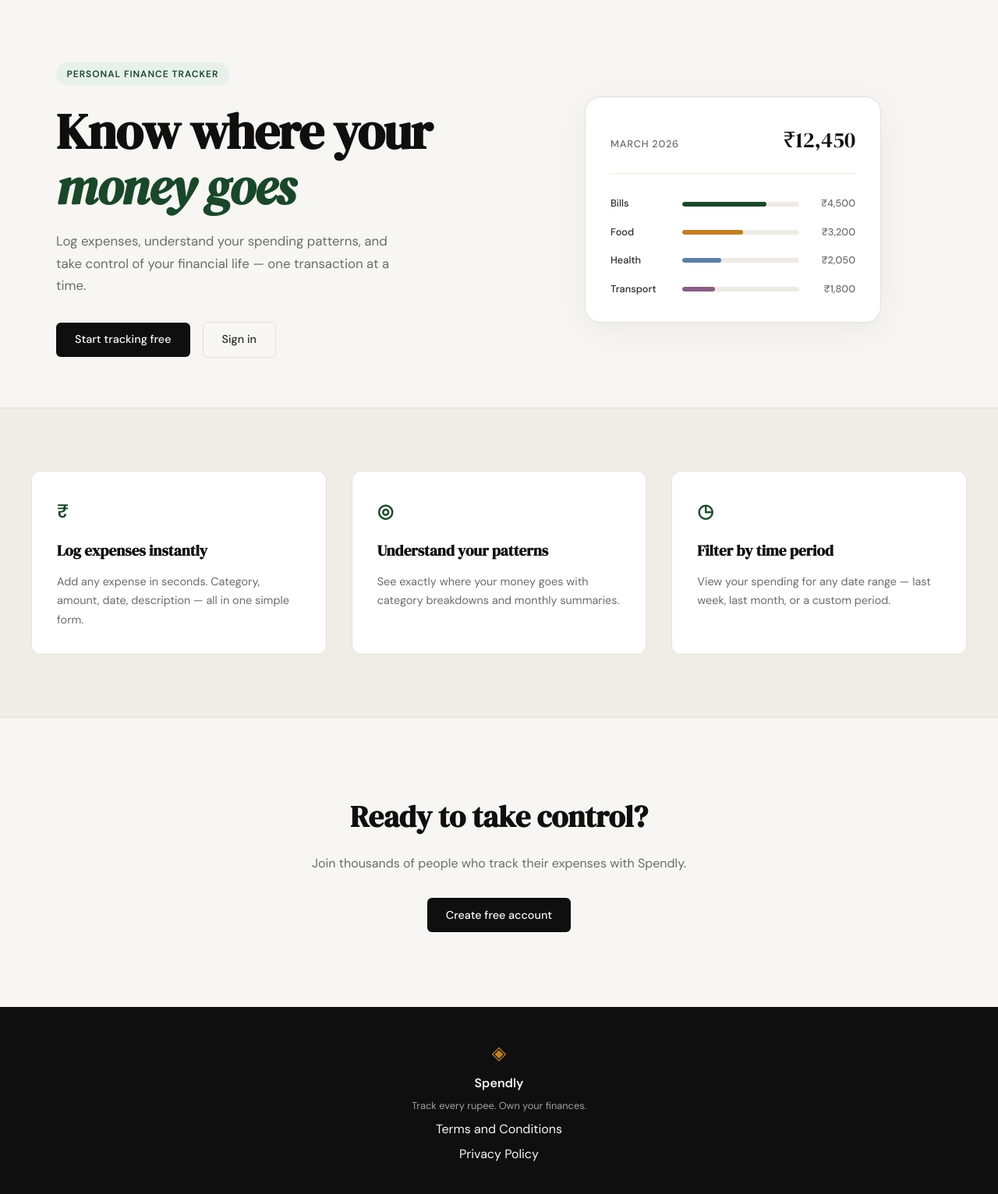
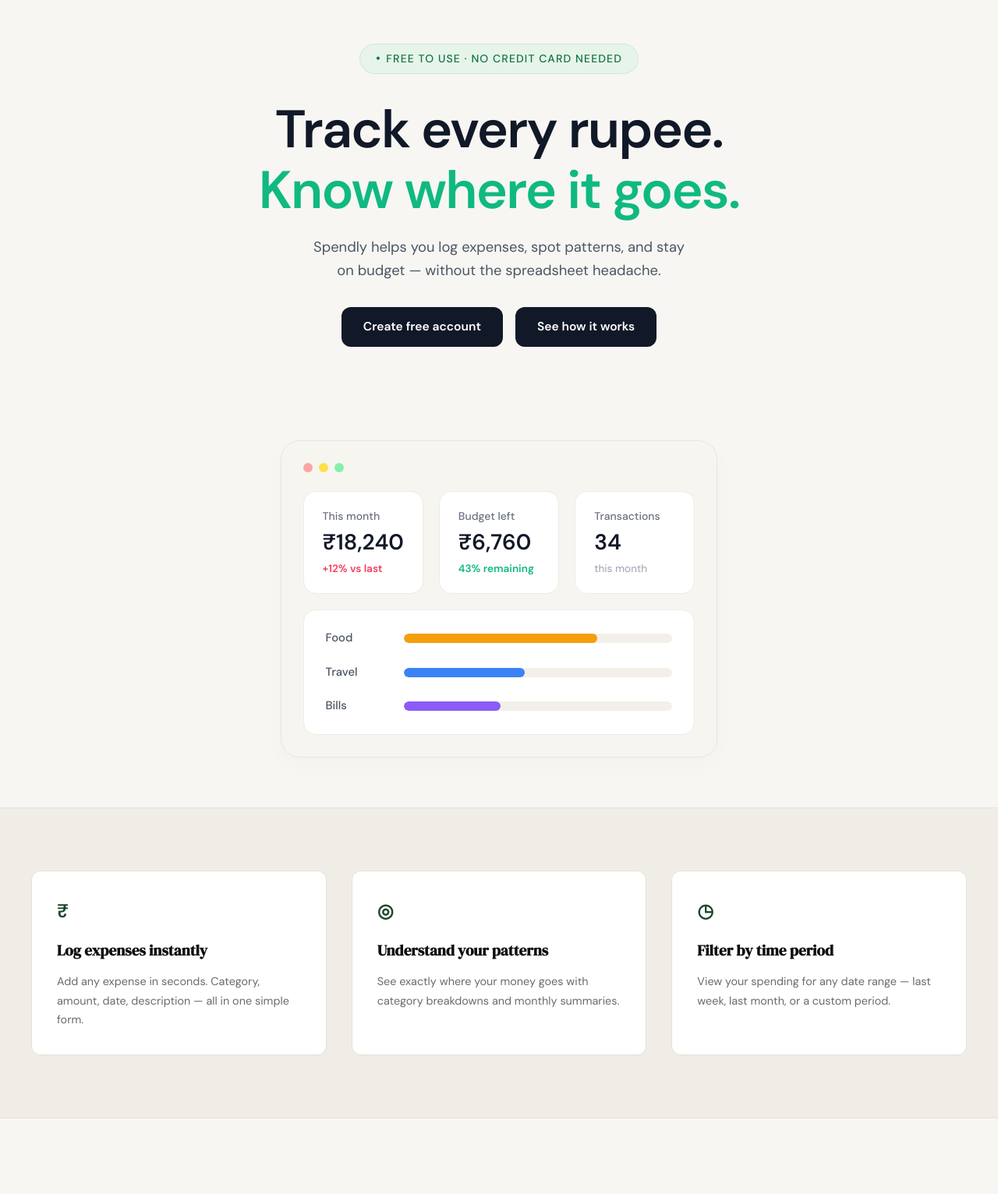
Before and after one commit to Ayyan119/expense-tracker, a Flask app: page / in a window 1280 px wide. Shown: the part 61-1593 px from the top of the page at 78% size. Run offline with Flask 3, Linux system fonts and the light colour scheme.

Commit message:
landing page redesign

```diff
--- /dev/null
+++ b/static/css/landing.css
@@ -0,0 +1,242 @@
+/* ------------------------------------------------------------------ */
+/* Hero Section Styles                                                */
+/* ------------------------------------------------------------------ */
+
+.hero {
+    display: flex;
+    flex-direction: column;
+    align-items: center;
+    text-align: center;
+    padding: 3.5rem 1.5rem 4rem;
+    max-width: 1000px;
+    margin: 0 auto;
+}
+
+.hero-inner {
+    display: flex;
+    flex-direction: column;
+    align-items: center;
+    max-width: 750px;
+    width: 100%;
+}
+
+.hero-badge {
+    display: inline-flex;
+    align-items: center;
+    gap: 0.4rem;
+    background: #e6f4ea;
+    border: 1px solid #ceebd5;
+    color: #137347;
+    font-size: 0.875rem;
+    font-weight: 500;
+    padding: 0.45rem 1.25rem;
+    border-radius: 999px;
+    margin-bottom: 2rem;
+}
+
+.badge-dot {
+    font-size: 1rem;
+    line-height: 1;
+    color: #137347;
+}
+
+.hero-title {
+    font-family: 'DM Sans', system-ui, -apple-system, sans-serif;
+    font-size: clamp(2.5rem, 5.5vw, 4.25rem);
+    font-weight: 700;
+    line-height: 1.15;
+    letter-spacing: -0.025em;
+    color: #111827;
+    margin-bottom: 1.25rem;
+}
+
+.hero-title-accent {
+    display: block;
+    color: #10b981;
+}
+
+.hero-subtitle {
+    font-family: 'DM Sans', system-ui, -apple-system, sans-serif;
+    font-size: 1.15rem;
+    line-height: 1.6;
+    color: #4b5563;
+    max-width: 640px;
+    margin-bottom: 2rem;
+}
+
+.hero-actions {
+    display: flex;
+    gap: 1rem;
+    align-items: center;
+    justify-content: center;
+    margin-bottom: 3.5rem;
+}
+
+.btn-hero-primary,
+.btn-hero-secondary {
+    display: inline-flex;
+    align-items: center;
+    justify-content: center;
+    background: #111827;
+    color: #ffffff;
+    padding: 0.8rem 1.75rem;
+    border-radius: 12px;
+    font-family: 'DM Sans', system-ui, -apple-system, sans-serif;
+    font-size: 0.975rem;
+    font-weight: 600;
+    text-decoration: none;
+    transition: background-color 0.2s;
+    border: none;
+    cursor: pointer;
+}
+
+.btn-hero-primary:hover,
+.btn-hero-secondary:hover {
+    background: #1f2937;
+    color: #ffffff;
+}
+
+/* ------------------------------------------------------------------ */
+/* Hero Visual (Mock Dashboard)                                      */
+/* ------------------------------------------------------------------ */
+
+.hero-visual {
+    width: 100%;
+    max-width: 860px;
+}
+
+.hero-mock-container {
+    background: #f7f5f0;
+    border: 1px solid #e8e5de;
+    border-radius: 24px;
+    padding: 1.75rem;
+    box-shadow: 0 10px 30px rgba(0, 0, 0, 0.02);
+}
+
+.window-dots {
+    display: flex;
+    gap: 0.5rem;
+    margin-bottom: 1.5rem;
+}
+
+.dot {
+    width: 12px;
+    height: 12px;
+    border-radius: 50%;
+    display: inline-block;
+}
+
+.dot-red { background: #fca5a5; }
+.dot-yellow { background: #fde047; }
+.dot-green { background: #86efac; }
+
+.metrics-row {
+    display: grid;
+    grid-template-columns: repeat(3, 1fr);
+    gap: 1.25rem;
+    margin-bottom: 1.25rem;
+}
+
+.hero-metric-card {
+    background: #ffffff;
+    border: 1px solid #eeebe5;
+    border-radius: 16px;
+    padding: 1.25rem 1.5rem;
+    display: flex;
+    flex-direction: column;
+    text-align: left;
+    gap: 0.4rem;
+}
+
+.metric-card-label {
+    font-size: 0.875rem;
+    font-weight: 500;
+    color: #6b7280;
+}
+
+.metric-card-value {
+    font-family: 'DM Sans', system-ui, -apple-system, sans-serif;
+    font-size: 1.75rem;
+    font-weight: 700;
+    color: #111827;
+    line-height: 1.2;
+}
+
+.metric-card-subtext {
+    font-size: 0.85rem;
+    font-weight: 600;
+}
+
+.subtext-danger { color: #f43f5e; }
+.subtext-success { color: #10b981; }
+.subtext-muted { color: #9ca3af; font-weight: 400; }
+
+.hero-chart-card {
+    background: #ffffff;
+    border: 1px solid #eeebe5;
+    border-radius: 16px;
+    padding: 1.5rem 1.75rem;
+    display: flex;
+    flex-direction: column;
+    gap: 1.25rem;
+}
+
+.chart-bar-row {
+    display: grid;
+    grid-template-columns: 80px 1fr;
+    align-items: center;
+    gap: 1.25rem;
+    text-align: left;
+}
+
+.chart-cat-label {
+    font-size: 0.925rem;
+    font-weight: 500;
+    color: #4b5563;
+}
+
+.chart-bar-track {
+    height: 12px;
+    background: #f3f0ea;
+    border-radius: 999px;
+    overflow: hidden;
+    width: 100%;
+}
+
+.chart-bar {
+    height: 100%;
+    border-radius: 999px;
+}
+
+.bar-food {
+    width: 72%;
+    background: #f59e0b;
+}
+
+.bar-travel {
+    width: 45%;
+    background: #3b82f6;
+}
+
+.bar-bills {
+    width: 36%;
+    background: #8b5cf6;
+}
+
+/* Responsive */
+@media (max-width: 768px) {
+    .metrics-row {
+        grid-template-columns: 1fr;
+    }
+    .hero-title {
+        font-size: 2.5rem;
+    }
+    .hero-actions {
+        flex-direction: column;
+        width: 100%;
+    }
+    .btn-hero-primary,
+    .btn-hero-secondary {
+        width: 100%;
+    }
+}
--- a/templates/landing.html
+++ b/templates/landing.html
@@ -1,60 +1,76 @@
 {% extends "base.html" %}
 
 {% block title %}Spendly — Track Every Rupee{% endblock %}
+
+{% block head %}
+<link rel="stylesheet" href="{{ url_for('static', filename='css/landing.css') }}">
+{% endblock %}
 
 {% block content %}
 
 <section class="hero">
     <div class="hero-inner">
-        <div class="hero-badge">Personal Finance Tracker</div>
+        <div class="hero-badge">
+            <span class="badge-dot">•</span> Free to use · No credit card needed
+        </div>
         <h1 class="hero-title">
-            Know where your<br>
-            <em>money goes</em>
+            Track every rupee.<br>
+            <span class="hero-title-accent">Know where it goes.</span>
         </h1>
         <p class="hero-subtitle">
-            Log expenses, understand your spending patterns,
-            and take control of your financial life —
-            one transaction at a time.
+            Spendly helps you log expenses, spot patterns, and stay<br>
+            on budget — without the spreadsheet headache.
         </p>
         <div class="hero-actions">
-            <a href="{{ url_for('register') }}" class="btn-primary">Start tracking free</a>
-            <a href="{{ url_for('login') }}" class="btn-ghost">Sign in</a>
+            <a href="{{ url_for('register') }}" class="btn-hero-primary">Create free account</a>
+            <a href="{{ url_for('login') }}" class="btn-hero-secondary">See how it works</a>
         </div>
     </div>
+
     <div class="hero-visual">
-        <div class="mock-card">
-            <div class="mock-card-header">
-                <span class="mock-label">March 2026</span>
-                <span class="mock-total">₹12,450</span>
+        <div class="hero-mock-container">
+            <div class="window-dots">
+                <span class="dot dot-red"></span>
+                <span class="dot dot-yellow"></span>
+                <span class="dot dot-green"></span>
             </div>
-            <div class="mock-bars">
-                <div class="mock-bar-row">
-                    <span class="mock-cat">Bills</span>
-                    <div class="mock-bar-track">
-                        <div class="mock-bar" style="width: 72%"></div>
+
+            <div class="metrics-row">
+                <div class="hero-metric-card">
+                    <span class="metric-card-label">This month</span>
+                    <span class="metric-card-value">₹18,240</span>
+                    <span class="metric-card-subtext subtext-danger">+12% vs last</span>
+                </div>
+                <div class="hero-metric-card">
+                    <span class="metric-card-label">Budget left</span>
+                    <span class="metric-card-value">₹6,760</span>
+                    <span class="metric-card-subtext subtext-success">43% remaining</span>
+                </div>
+                <div class="hero-metric-card">
+                    <span class="metric-card-label">Transactions</span>
+                    <span class="metric-card-value">34</span>
+                    <span class="metric-card-subtext subtext-muted">this month</span>
+                </div>
+            </div>
+
+            <div class="hero-chart-card">
+                <div class="chart-bar-row">
+                    <span class="chart-cat-label">Food</span>
+                    <div class="chart-bar-track">
+                        <div class="chart-bar bar-food"></div>
                     </div>
-                    <span class="mock-amt">₹4,500</span>
                 </div>
-                <div class="mock-bar-row">
-                    <span class="mock-cat">Food</span>
-                    <div class="mock-bar-track">
-                        <div class="mock-bar mock-bar-2" style="width: 52%"></div>
+                <div class="chart-bar-row">
+                    <span class="chart-cat-label">Travel</span>
+                    <div class="chart-bar-track">
+                        <div class="chart-bar bar-travel"></div>
                     </div>
-                    <span class="mock-amt">₹3,200</span>
                 </div>
-                <div class="mock-bar-row">
-                    <span class="mock-cat">Health</span>
-                    <div class="mock-bar-track">
-                        <div class="mock-bar mock-bar-3" style="width: 33%"></div>
+                <div class="chart-bar-row">
+                    <span class="chart-cat-label">Bills</span>
+                    <div class="chart-bar-track">
+                        <div class="chart-bar bar-bills"></div>
                     </div>
-                    <span class="mock-amt">₹2,050</span>
-                </div>
-                <div class="mock-bar-row">
-                    <span class="mock-cat">Transport</span>
-                    <div class="mock-bar-track">
-                        <div class="mock-bar mock-bar-4" style="width: 28%"></div>
-                    </div>
-                    <span class="mock-amt">₹1,800</span>
                 </div>
             </div>
         </div>
--- a/test_app.py
+++ b/test_app.py
@@ -37,7 +37,7 @@ def test_landing_page(client):
     response = client.get('/')
     assert response.status_code == 200
     assert b"Spendly" in response.data
-    assert b"Know where your" in response.data
+    assert b"Know where it goes" in response.data
     assert b"Terms and Conditions" in response.data
     assert b"Privacy Policy" in response.data
 
```
